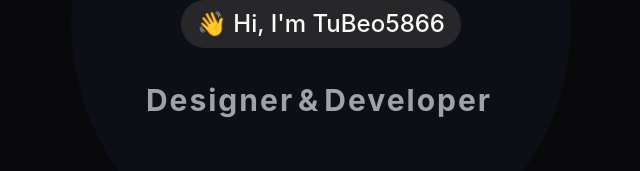
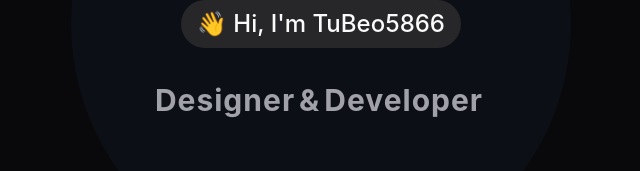
Before and after one commit to TuBeo5866/p-195704, a React (Vite) app: page / in a window 1280 px wide. Shown: the part 408-579 px from the top of the page, without its empty margins (319-959 px from the left). Built offline with nearby package versions, Linux system fonts and the light colour scheme.

Commit message:
Fix: Adjust spacing
Adjust spacing based on the prompt.

```diff
--- a/src/components/Hero.tsx
+++ b/src/components/Hero.tsx
@@ -52,7 +52,7 @@ const Hero: React.FC = () => {
                 delayStart={400}
                 staggerDelay={30}
                 el="span"
-                className="tracking-[2px]"
+                className="tracking-[1px]"
               />
             </h2>
           </div>
```
